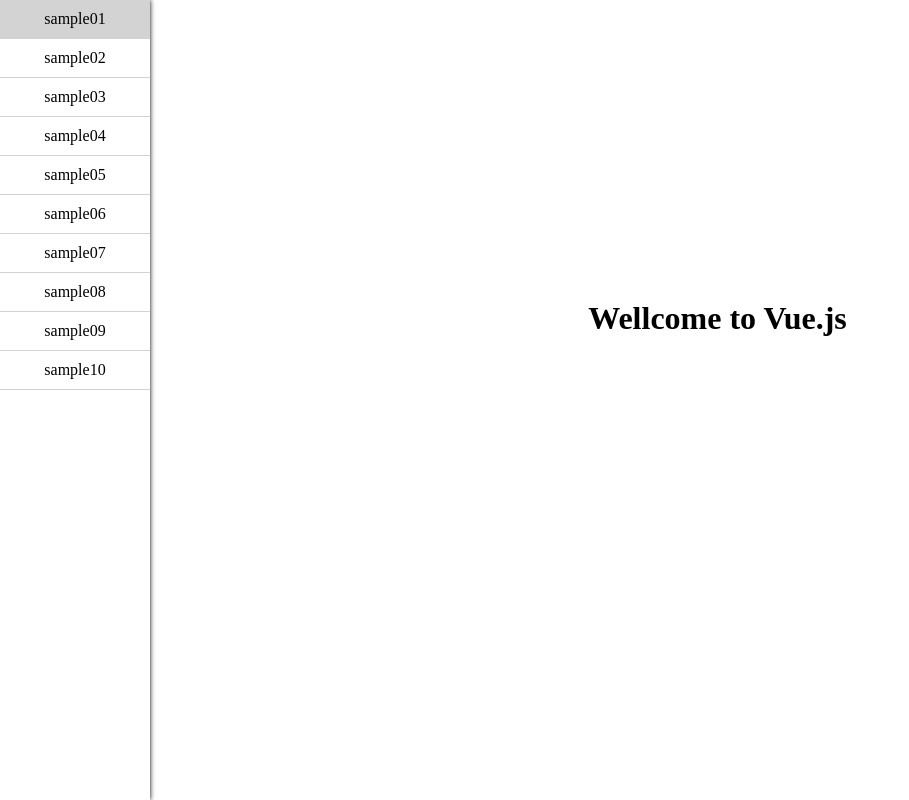
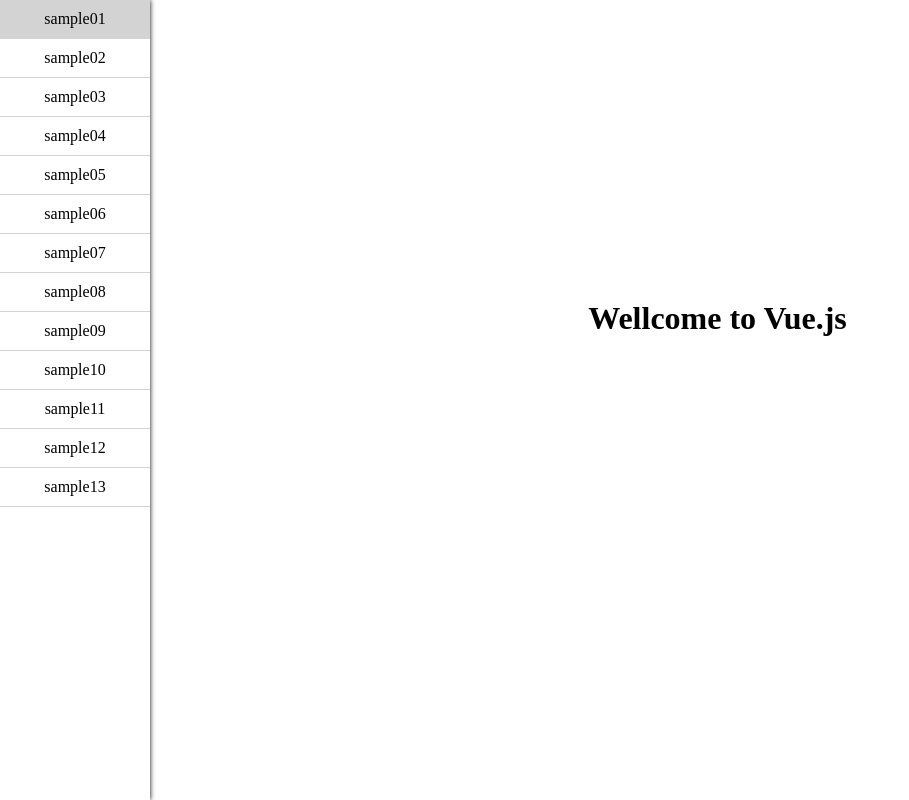
Before and after one commit to deleav/vue-start-kit, a website: page sample/index.html in a window 1280 px wide. Shown: the whole page, without its empty margins (0-909 px from the left). Drawn offline with nearby package versions, Linux system fonts and the light colour scheme.

Commit message:
update sample list

```diff
--- a/sample/index.html
+++ b/sample/index.html
@@ -28,7 +28,7 @@
     let app = new Vue({
       el: '#app-left',
       data: {
-        urlNum: 10
+        urlNum: 13
       },
       computed: {
         urls: function() {
```
